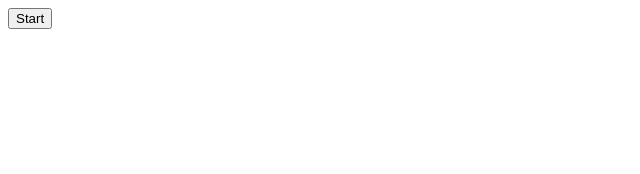
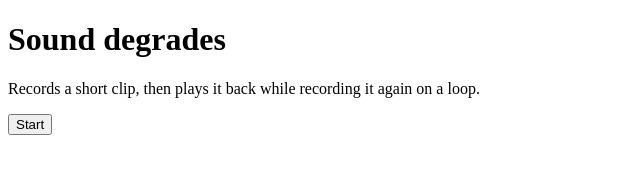
Before and after one commit to TickleThePanda/degrade, a plain HTML site: page src/index.html in a window 1280 px wide. Shown: the whole page, without its empty margins (0-640 px from the left). Drawn offline with Linux system fonts and the light colour scheme.

Commit message:
Add details

```diff
--- a/src/index.html
+++ b/src/index.html
@@ -3,13 +3,17 @@
   <head>
     <meta charset="utf-8">
     <meta name="viewport" content="width=device-width, initial-scale=1">
-    <title>Sound degradation</title>
-    <meta name="description" content="Records and degrades sound.">
+    <title>Sound degrades</title>
+    <meta name="description" content="Plays back and records sounds on a loop">
     <meta name="author" content="Panda Rushwood">
 
     <script src="/main.js" type="module"></script>
   </head>
   <body>
+    <h1>Sound degrades</h1>
+    <div class="description">
+      <p>Records a short clip, then plays it back while recording it again on a loop.</p>
+    </div>
     <button type="submit" id="start">Start</button>
     <div class="status" id="status"></div>
   </body>
--- a/src/main.js
+++ b/src/main.js
@@ -14,6 +14,7 @@ startButton.addEventListener("click", async (e) => {
     audio: true
   });
 
+  startButton.disabled = true;
 
   recordLoop(stream);
   writeInfo("Starting");
@@ -21,7 +22,6 @@ startButton.addEventListener("click", async (e) => {
 });
 
 let context = new AudioContext();
-
 
 async function recordLoop(stream) {
 
```
